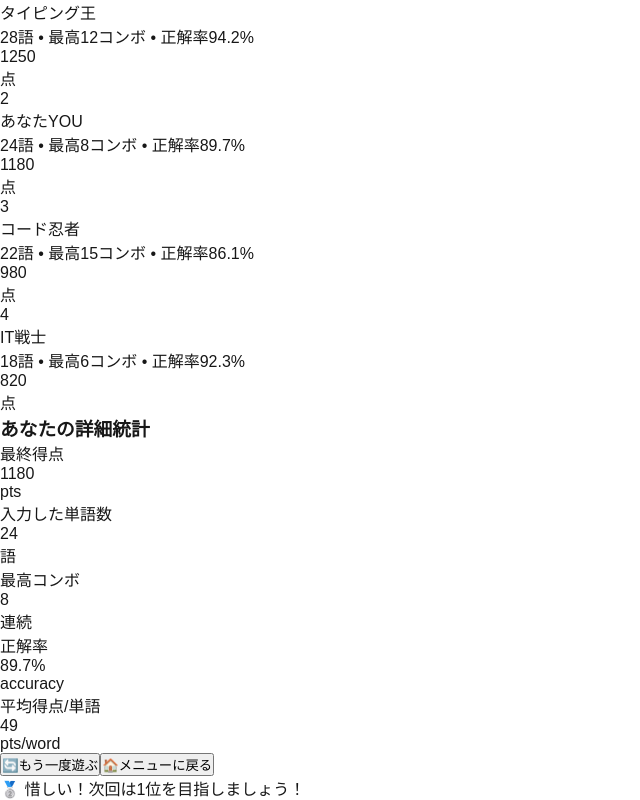
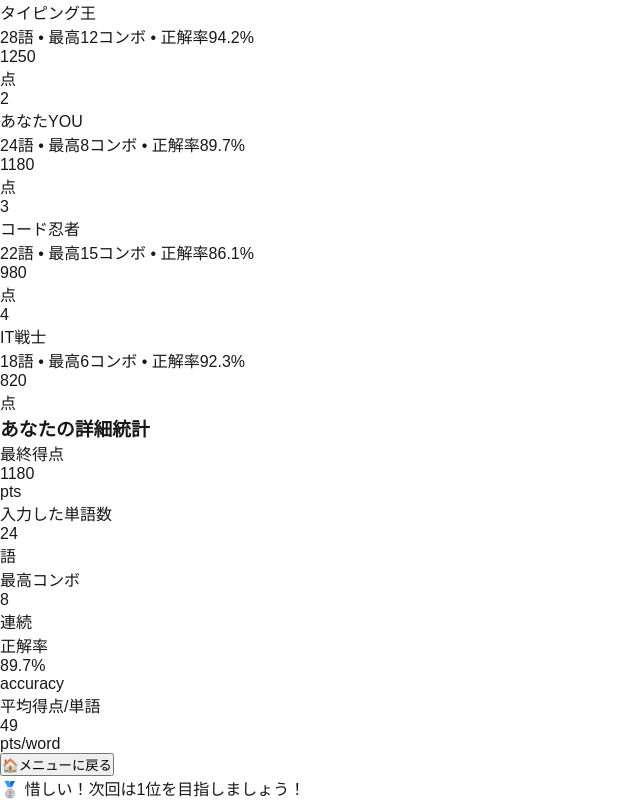
Before and after one commit to ulxsth/2506-hackz-brachio, a Next.js app in the folder frontend/: page /result in a window 1280 px wide. Shown: the part 217-1017 px from the top of the page, without its empty margins (0-640 px from the left). Built offline with nearby package versions, Linux system fonts and the light colour scheme.

Commit message:
fix: 結果画面

```diff
--- a/frontend/app/result/page.tsx
+++ b/frontend/app/result/page.tsx
@@ -62,10 +62,6 @@ export default function ResultPage() {
     // アニメーション開始
     setTimeout(() => setShowAnimation(true), 500);
   }, []);
-
-  const handlePlayAgain = () => {
-    router.push('/create-room');
-  };
 
   const handleBackToMenu = () => {
     router.push('/menu');
@@ -213,17 +209,10 @@ export default function ResultPage() {
         </div>
 
         {/* アクションボタン */}
-        <div className={`flex flex-col sm:flex-row gap-4 transform transition-all duration-1000 delay-900 ${showAnimation ? 'translate-y-0 opacity-100' : 'translate-y-10 opacity-0'}`}>
-          <button
-            onClick={handlePlayAgain}
-            className="flex-1 bg-green-600 hover:bg-green-700 text-white font-bold py-4 px-8 rounded-lg transition-all duration-200 transform hover:scale-105 flex items-center justify-center space-x-2"
-          >
-            <span className="text-xl">🔄</span>
-            <span>もう一度遊ぶ</span>
-          </button>
+        <div className={`flex justify-center transform transition-all duration-1000 delay-900 ${showAnimation ? 'translate-y-0 opacity-100' : 'translate-y-10 opacity-0'}`}>
           <button
             onClick={handleBackToMenu}
-            className="flex-1 bg-gray-600 hover:bg-gray-700 text-white font-bold py-4 px-8 rounded-lg transition-all duration-200 transform hover:scale-105 flex items-center justify-center space-x-2"
+            className="bg-gray-600 hover:bg-gray-700 text-white font-bold py-4 px-8 rounded-lg transition-all duration-200 transform hover:scale-105 flex items-center justify-center space-x-2"
           >
             <span className="text-xl">🏠</span>
             <span>メニューに戻る</span>
```
Also changed, not shown: 1 other file (tests, documents, lock files or other folders).
